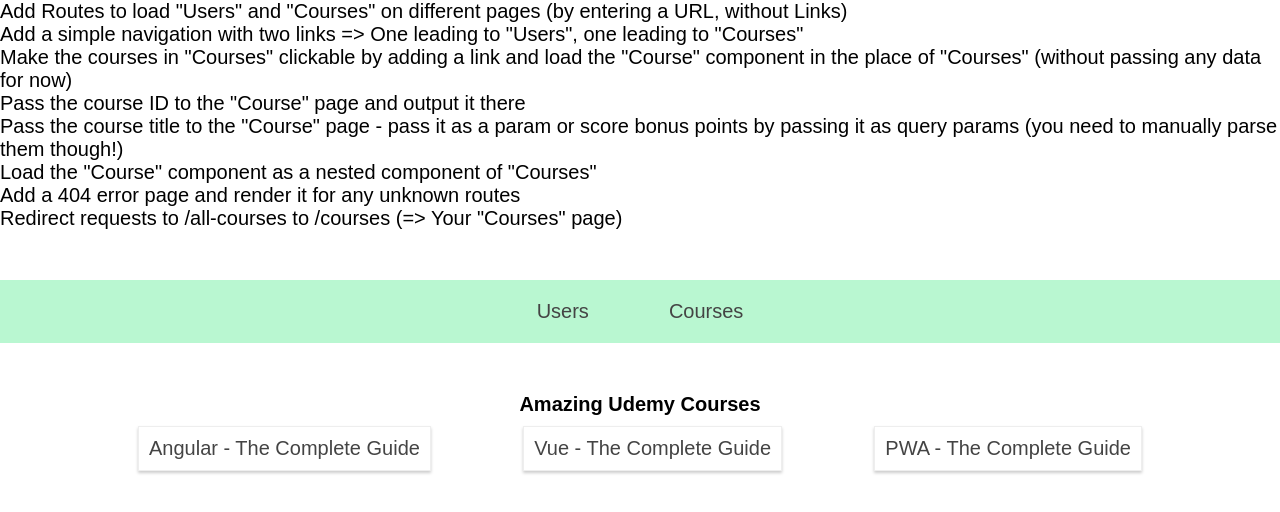
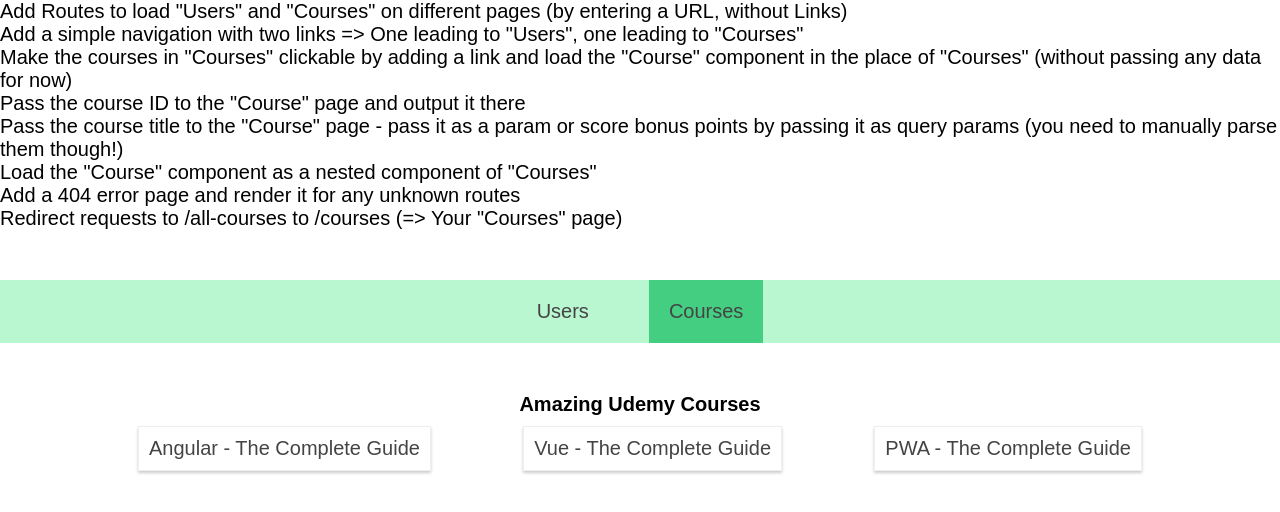
Before and after one commit to diego-c/react-complete-guide, a React (Create React App) app in the folder routing--assignment-problem/: page /courses in a window 1280 px wide. Shown: the top 512 px of the page. Built offline with nearby package versions, Linux system fonts and the light colour scheme.

Commit message:
add active styles

```diff
--- a/routing--assignment-problem/src/Navigation/NavLinks/NavLink/NavLink.js
+++ b/routing--assignment-problem/src/Navigation/NavLinks/NavLink/NavLink.js
@@ -6,7 +6,10 @@ const navLink = props => {
     return (
         <NavLink
         to={ `/${props.path}` }
-        className = "NavLink">{ props.link }</NavLink>
+        className = "NavLink"
+        activeStyle = {{
+            backgroundColor: '#44ce81'
+        }}>{ props.link }</NavLink>
     )
 }
 
--- a/routing--assignment-problem/src/containers/Courses/Courses.js
+++ b/routing--assignment-problem/src/containers/Courses/Courses.js
@@ -1,5 +1,5 @@
 import React, { Component } from 'react';
-import { Route, Link } from 'react-router-dom';
+import { Route, NavLink } from 'react-router-dom';
 import Course from '../Course/Course';
 import './Courses.css';
 
@@ -19,7 +19,7 @@ class Courses extends Component {
                 <section className="Courses">
                     {
                         this.state.courses.map( course => {
-                            return <Link
+                            return <NavLink
                              className="Course"
                              key={course.id}
                              to={{
@@ -27,9 +27,12 @@ class Courses extends Component {
                                 search: `?title=${course.title}`,
                                 state: { courses: this.state.courses }
                              }}
+                             activeStyle = {{
+                                backgroundColor: '#68ede8'
+                             }}
                              >
                              {course.title}
-                             </Link>;
+                             </NavLink>;
                         } )
                     }
                 </section>
```
